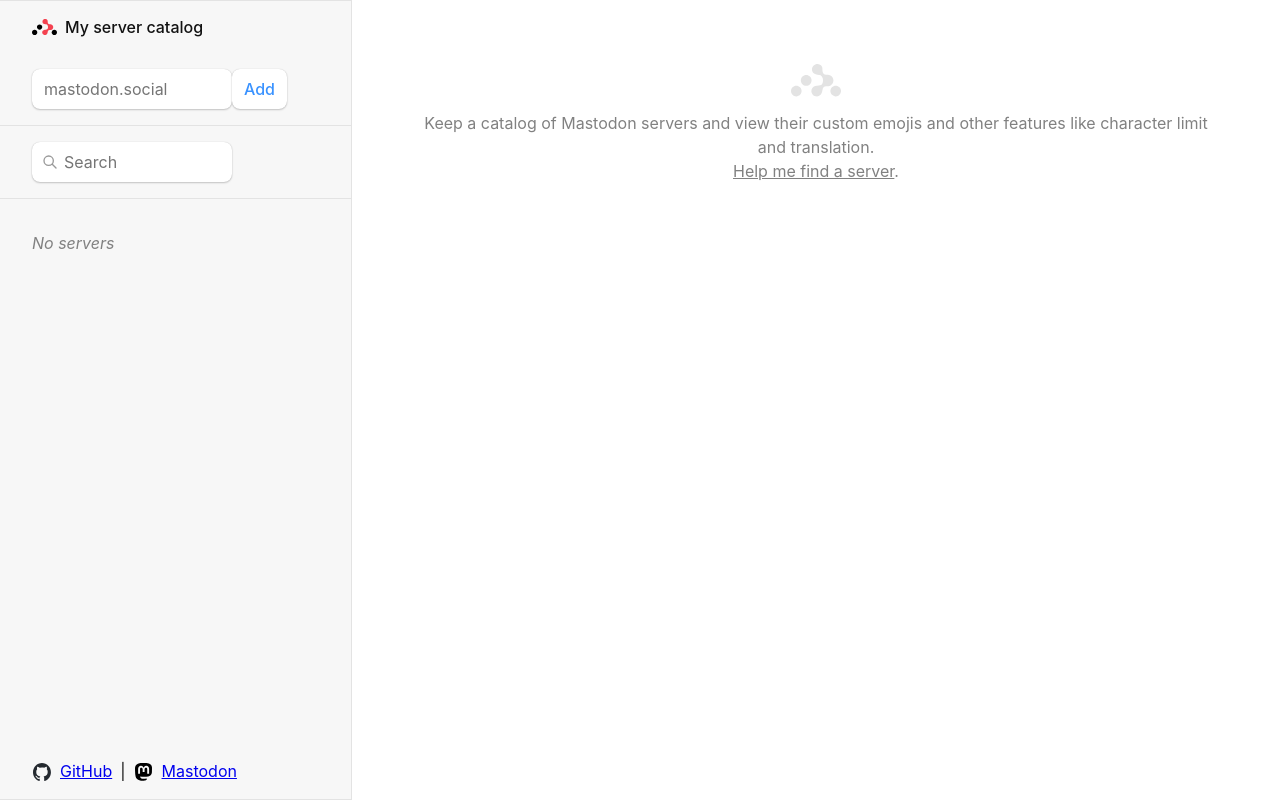
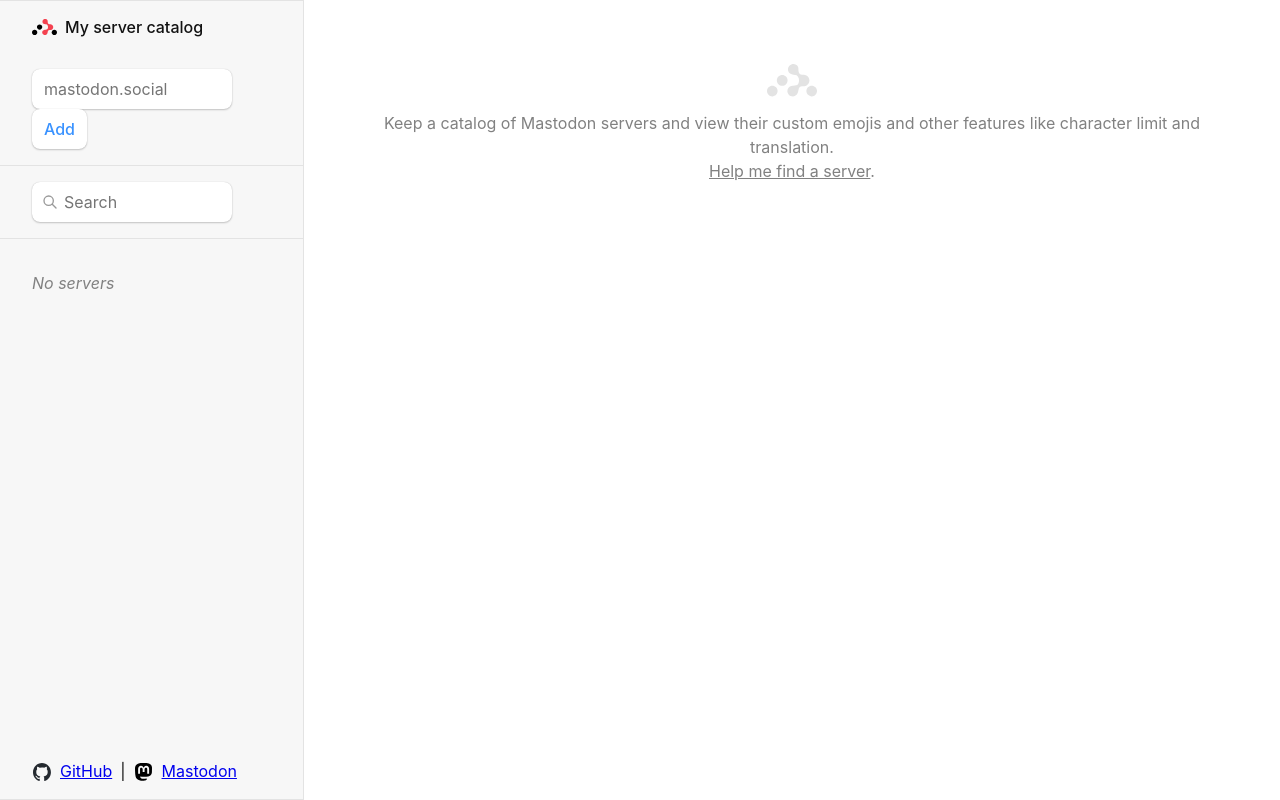
Before and after one commit to santisbon/emojos, a React (Vite) app: page / in a window 1280 px wide. Built offline with nearby package versions, Linux system fonts and the light colour scheme.

Commit message:
Fix server id field

```diff
--- a/src/index.css
+++ b/src/index.css
@@ -103,7 +103,7 @@
 }
 
 #sidebar {
-  width: 22rem;
+  width: 19rem;
   background-color: #f7f7f7;
   border-right: solid 1px #e3e3e3;
   display: flex;
@@ -403,3 +403,7 @@
   vertical-align: middle;
   padding-bottom: 2px;
 }
+
+#serverId {
+  margin-right: 0.5rem;
+}
--- a/src/routes/root.jsx
+++ b/src/routes/root.jsx
@@ -13,8 +13,8 @@
   const formData = await request.formData();
   const data = Object.fromEntries(formData);
   try {
-    const server = await createServer(data.id.trim());
-    document.getElementById("id").value = "";
+    const server = await createServer(data.serverId.trim());
+    document.getElementById("serverId").value = "";
     return redirect(`/servers/${server.id}`);
   } catch (error) {
     alert(error);
@@ -109,8 +109,8 @@
         <div>
           <Form method="post">
             <input
-              id="id"
-              name="id"
+              id="serverId"
+              name="serverId"
               aria-label="Add server"
               placeholder="mastodon.social"
               size="13"
```
